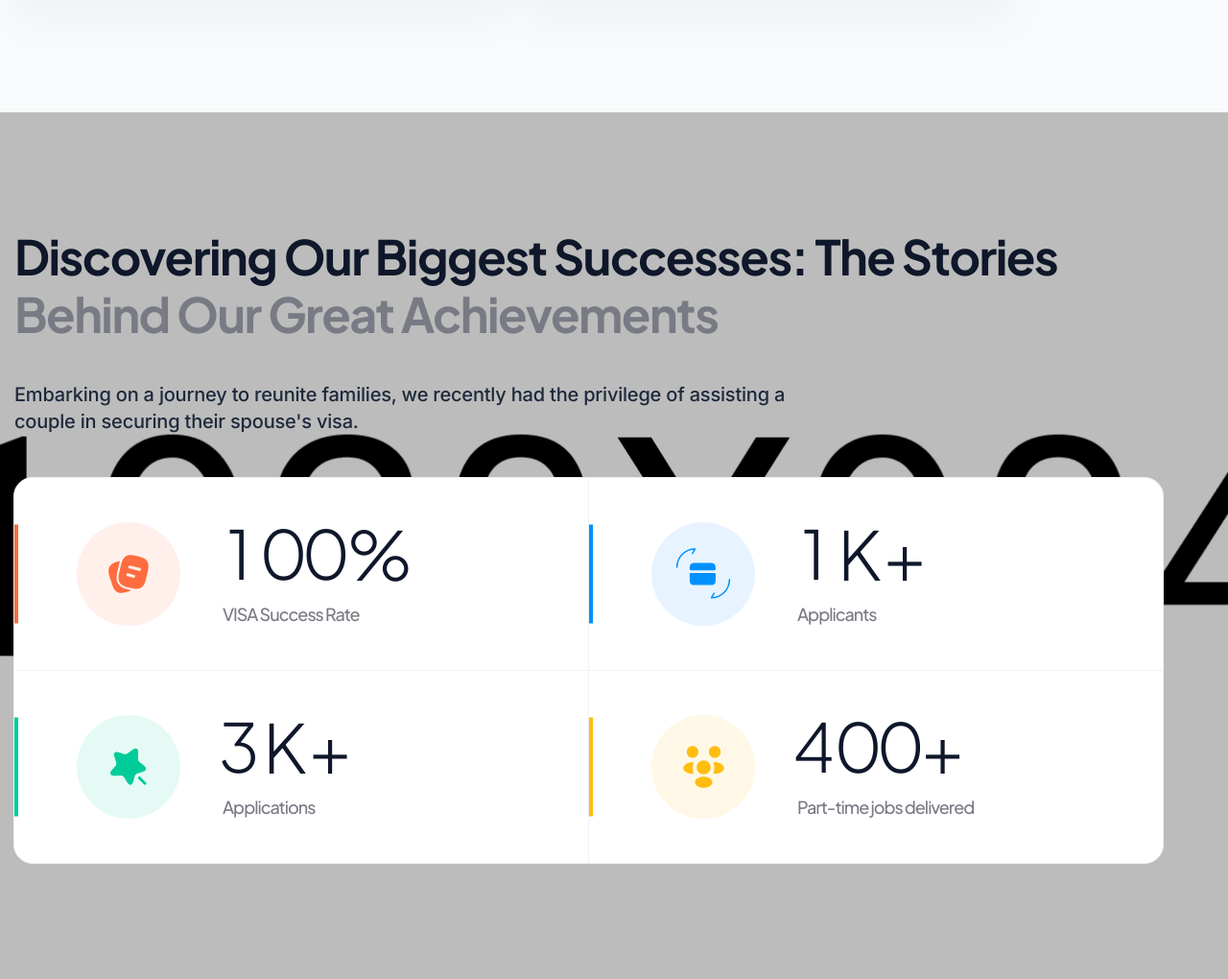
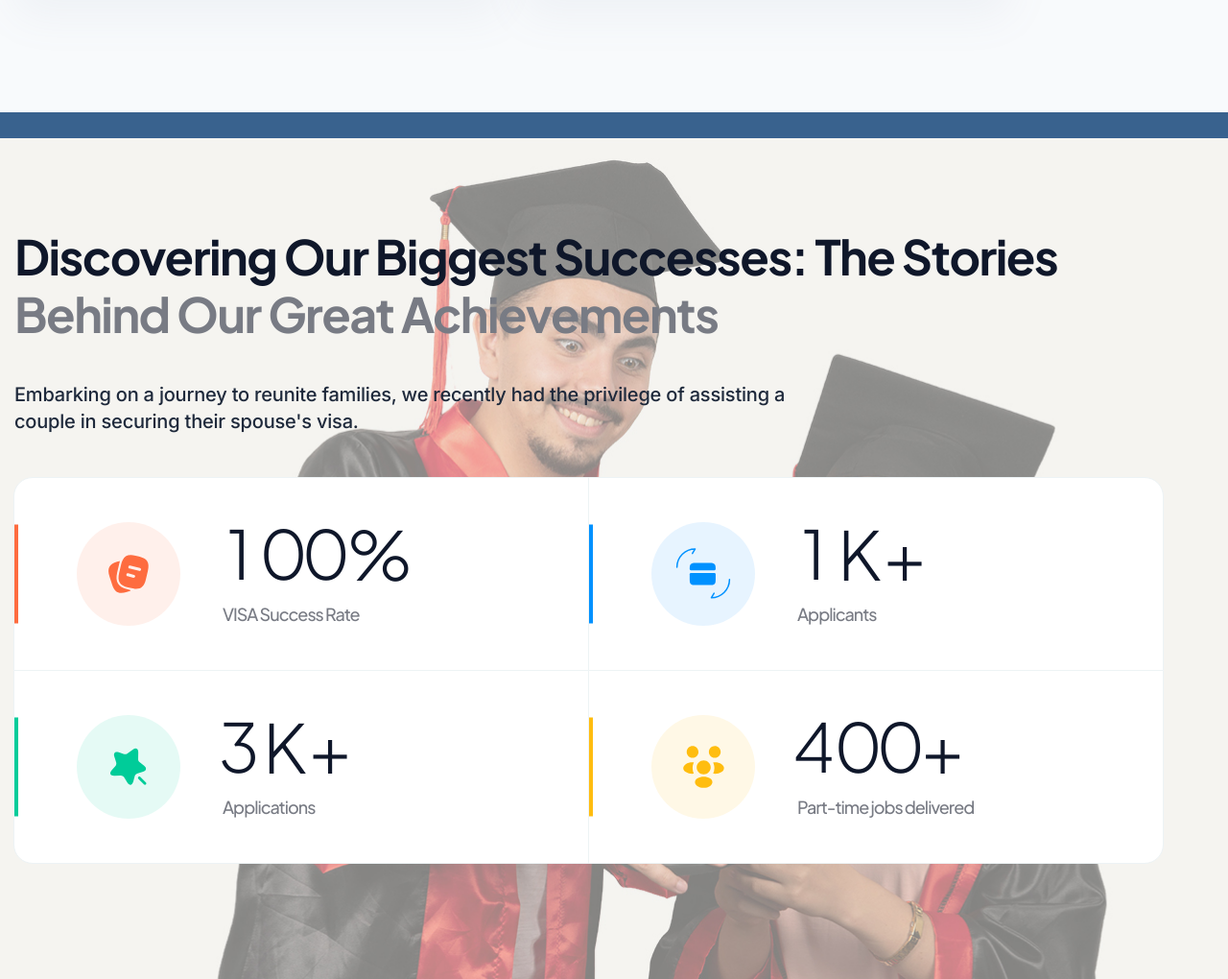
Before and after one commit to spkcodes/loomstudy, a plain HTML site: page index.html in a window 1280 px wide. Shown: the part 2594-3614 px from the top of the page at 96% size. Drawn offline with nearby package versions, Linux system fonts and the light colour scheme.

Commit message:
imgesadd2

```diff
--- a/index.html
+++ b/index.html
@@ -494,7 +494,7 @@ Chappanangadi,Malappuram- 676503</li>
         <!-- about end -->
 
         <!-- counter start -->
-        <section class="counter pt-120 pb-120 bg_img" data-background="assets/img/bg/counter_bg.jpg">
+        <section class="counter pt-120 pb-120 bg_img" data-background="assets/img/bg/Home-Our Biggest.jpg">
             <div class="container">
                 <div class="sec-title mb-45">
                     <h2 class="mb-40 wow skewIn">Discovering Our Biggest Successes: The Stories <br> <span> Behind Our Great Achievements</span>
```
Also changed, not shown: assets/img/bg/Home-Our Biggest.jpg (added).
